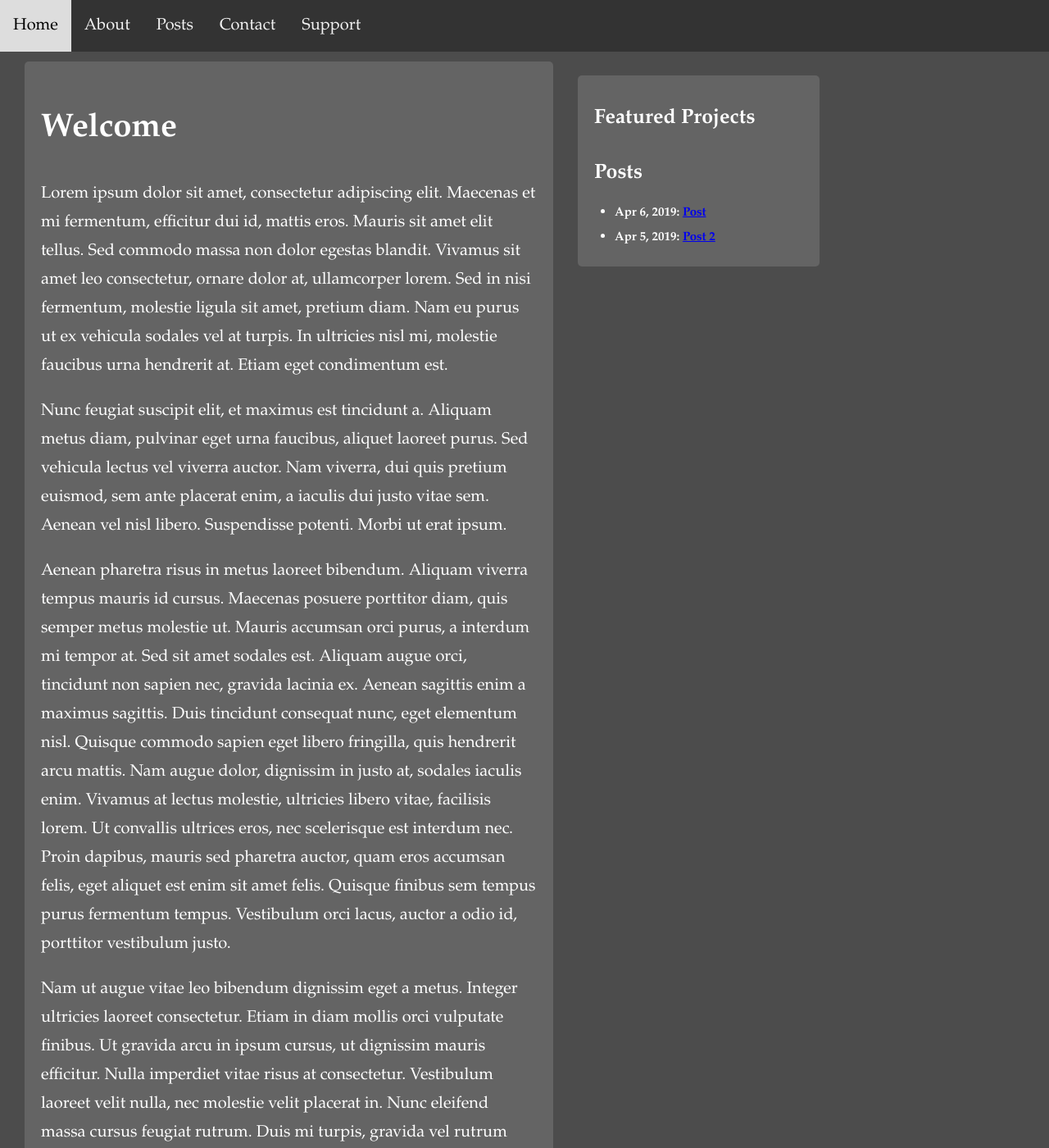
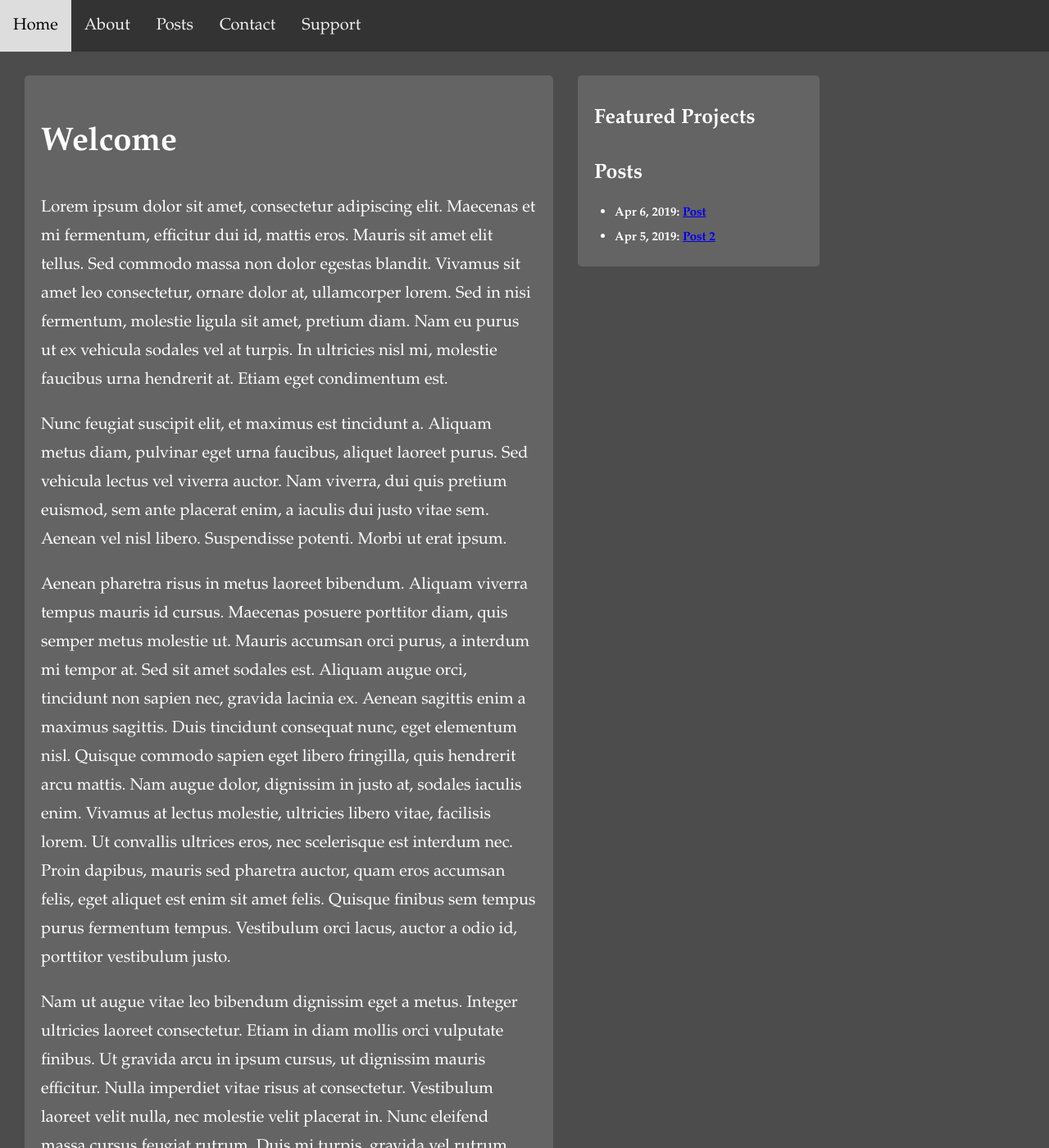
Before and after one commit to sutterj/jekylldark, a Jekyll site: the page built from index.html, in a window 1280 px wide and 1400 px high. Shown: the whole window at 82% size. Built offline with Jekyll 4.4.1, drawn with Linux system fonts in a browser that asks for light colours; nearby versions of some CDN libraries.

Commit message:
Update jekylldark.scss

```diff
--- a/_sass/jekylldark.scss
+++ b/_sass/jekylldark.scss
@@ -23,7 +23,7 @@
 .site-content {
   background-color: #FFF2;
   border-radius: 5px;
-  margin: 65px 0 65px 30px;
+  margin: 82px 0 82px 30px;
   padding: 20px;
 }
 
```
